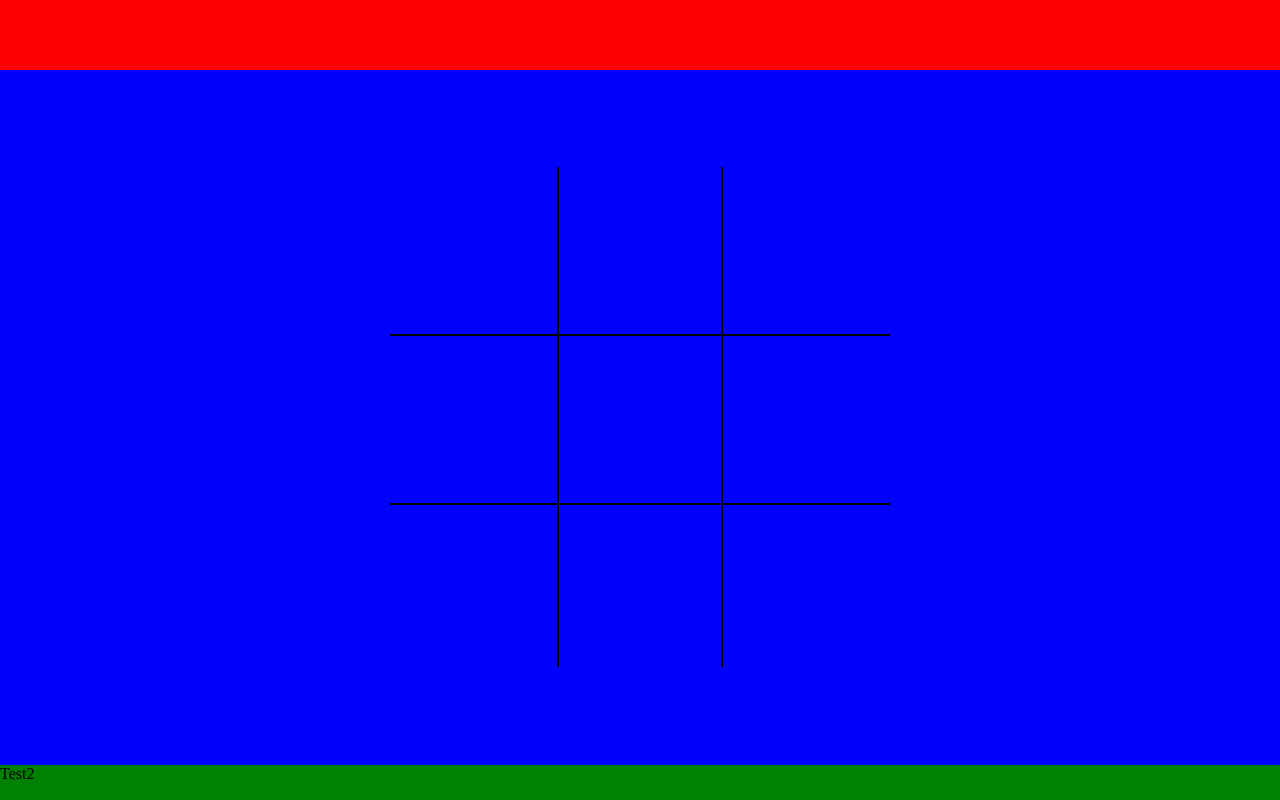
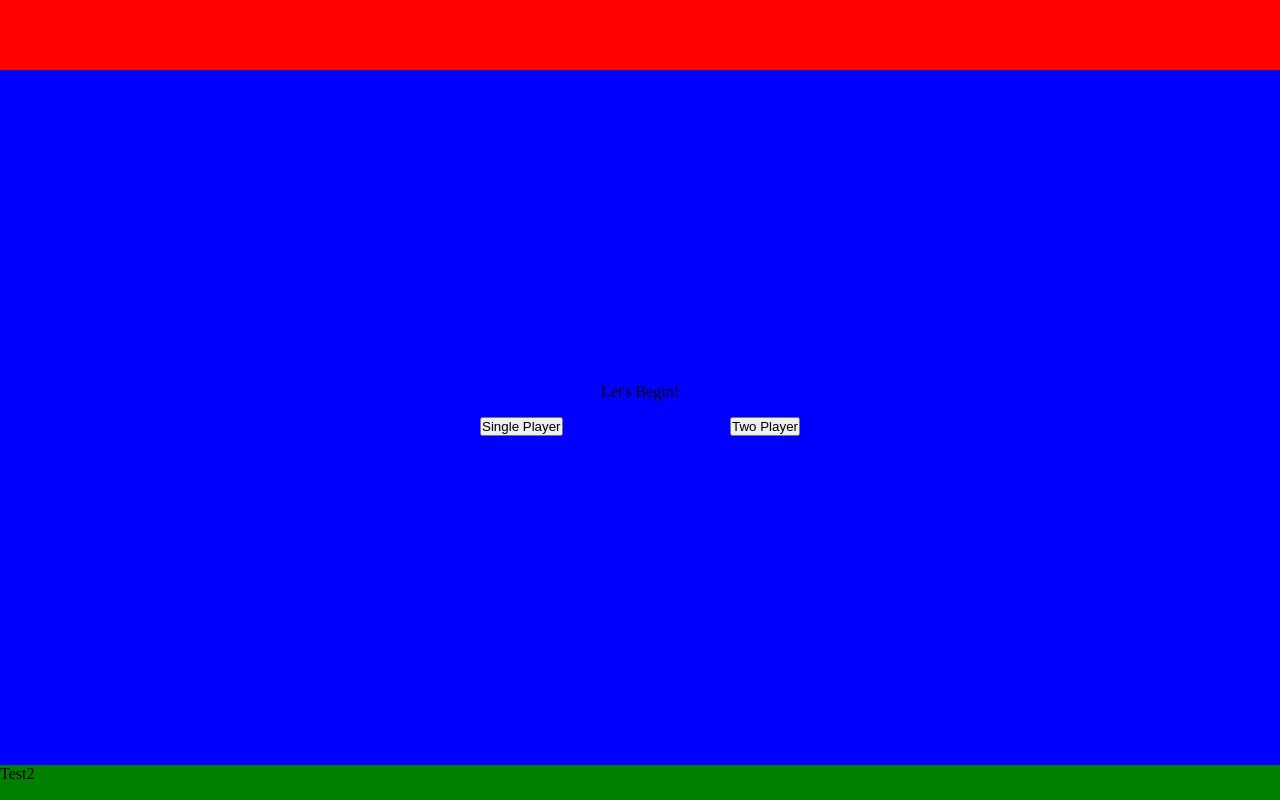
Before and after one commit to Roibeirt/tic-tac-toe, a plain HTML site: page index.html in a window 1280 px wide. Drawn offline with Linux system fonts and the light colour scheme.

Commit message:
board can be drawn, stored and updated

```diff
--- a/index.html
+++ b/index.html
@@ -13,7 +13,13 @@
 
     </div>
     <div id="content-area">
-
+        <div id="start-menu">
+            <div>Let's Begin!</div>
+            <div id="start-buttons">
+                <button>Single Player</button>
+                <button>Two Player</button>
+            </div>
+        </div>
 
     </div>
     <div id="footer">
--- a/script.js
+++ b/script.js
@@ -1,16 +1,13 @@
+
 const gameboard = (() => {
 
     const contentArea = document.getElementById("content-area");
 
     const board = [[null,null,null],[null,null,null],[null,null,null]];
 
-    const tileFactory = (row,index,element) => {
+    const tileFactory = (row,index,boardSquare) => {
 
-        this.row = row;
-        this.index = index;
-        this.element = element;
-
-        return(element);
+        return{row,index,boardSquare};
     }
 
     const drawGameboard = () => {
@@ -21,13 +18,11 @@ const gameboard = (() => {
 
             for (y=0; y<board.length; y++){
                 const boardSquare = document.createElement('div');
-                boardSquare.addEventListener("click", () => updateGameboard(this.row,this.index));
                 const tile = tileFactory(x,y,boardSquare);
+                tile.boardSquare.addEventListener("click", () => updateGameboard(tile.row,tile.index));
                 board[x][y] = tile;
-                boardContainer.appendChild(tile);
-
+                boardContainer.appendChild(tile.boardSquare);
             }
-
         }
 
         contentArea.appendChild(boardContainer);
@@ -35,37 +30,10 @@ const gameboard = (() => {
 
     function updateGameboard(row, index){
 
-            board[row][index].textContent = "X";
+            board[row][index].boardSquare.textContent = "X";
 
     }
 
-    return{drawGameboard, updateGameboard};
-
+    return{drawGameboard, contentArea};
 
 })();
-
-gameboard.drawGameboard();
-
-
-
-/*const tiles = (row, index, element) => {
-
-    return{
-        row,
-        index,
-        element,
-        marker
-        };
-};*/
-
-
-
-/*pubsub module
-const pubsub = (() => {
-
-    subscriptio\]=s:{
-
-    },
-    subscribe: function()
-
-}) */
--- a/style.css
+++ b/style.css
@@ -64,3 +64,17 @@ body{
 
     font-size: 6rem;
 }
+
+#start-menu{
+    width: 100%;
+    display: flex;
+    flex-direction: column;
+    align-items: center;
+}
+
+#start-buttons{
+    padding: 1rem;
+    display: flex;
+    width: 25%;
+    justify-content: space-between;
+}
```
